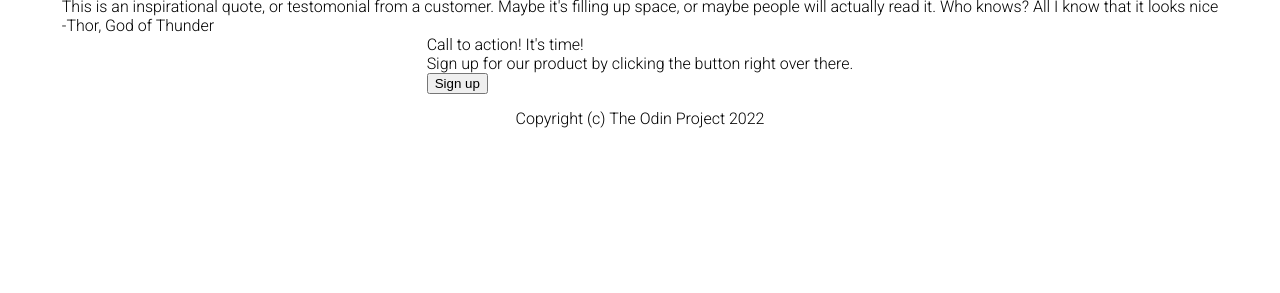
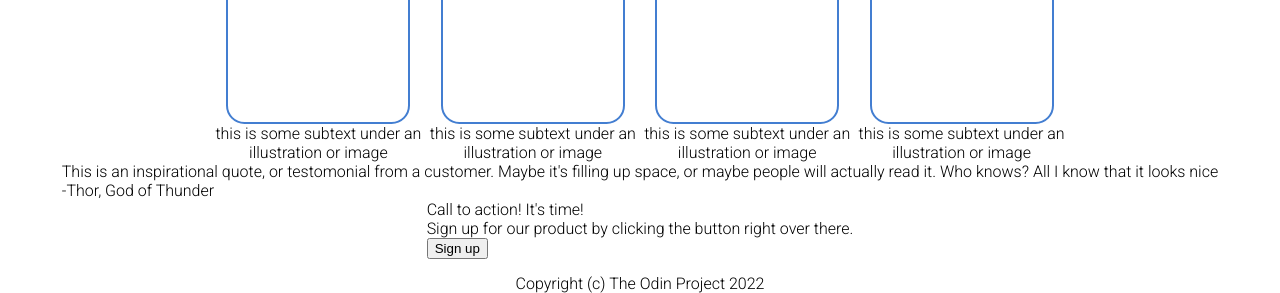
Before and after one commit to pthanomsing/landingpage, a plain HTML site: page index.html in a window 1280 px wide. Shown: the part 543-836 px from the top of the page. Before the commit the page ends 800 px from the top, so only its background shows below. Drawn offline with Linux system fonts and the light colour scheme.

Commit message:
Position flex content inside card flexbox to center it

```diff
--- a/stylesheet/style.css
+++ b/stylesheet/style.css
@@ -111,3 +111,16 @@ li {
 
     width: 67vw;
 }
+
+.card {
+    display: flex;
+    flex-direction: column;
+    align-items: center;;
+}
+.card-image {
+    width: 180px;
+    height: 180px;
+
+    border: 2px solid #437ed1;
+    border-radius: 10%;
+}
```
